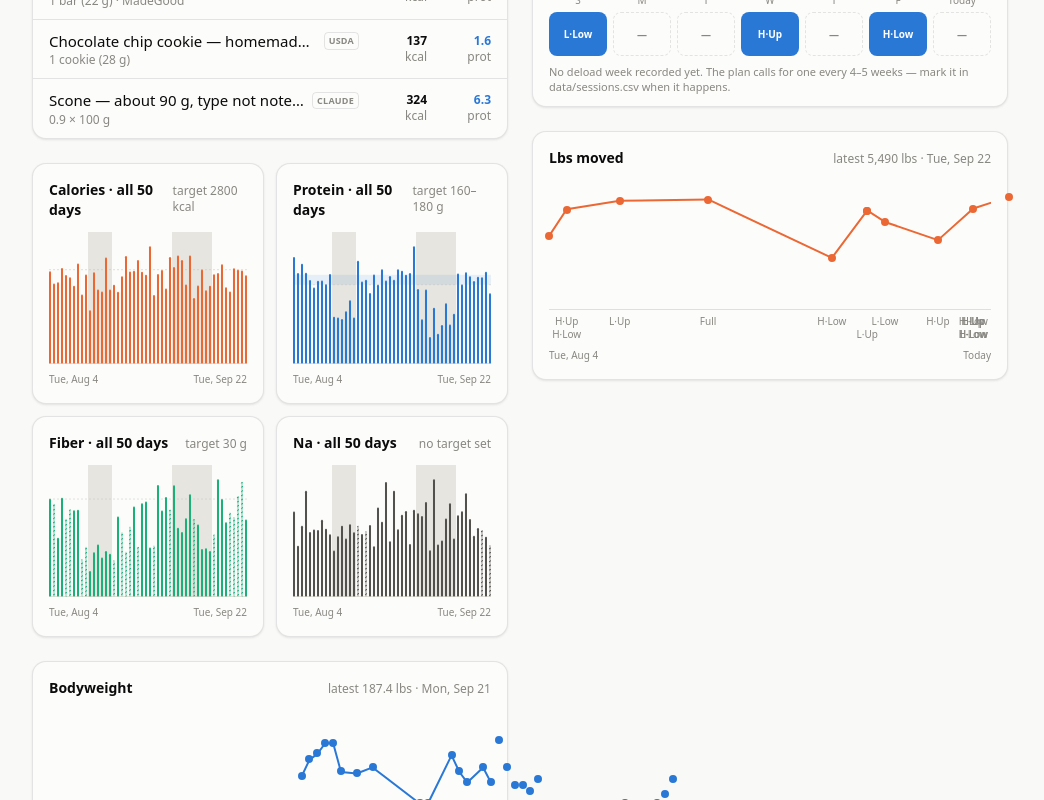
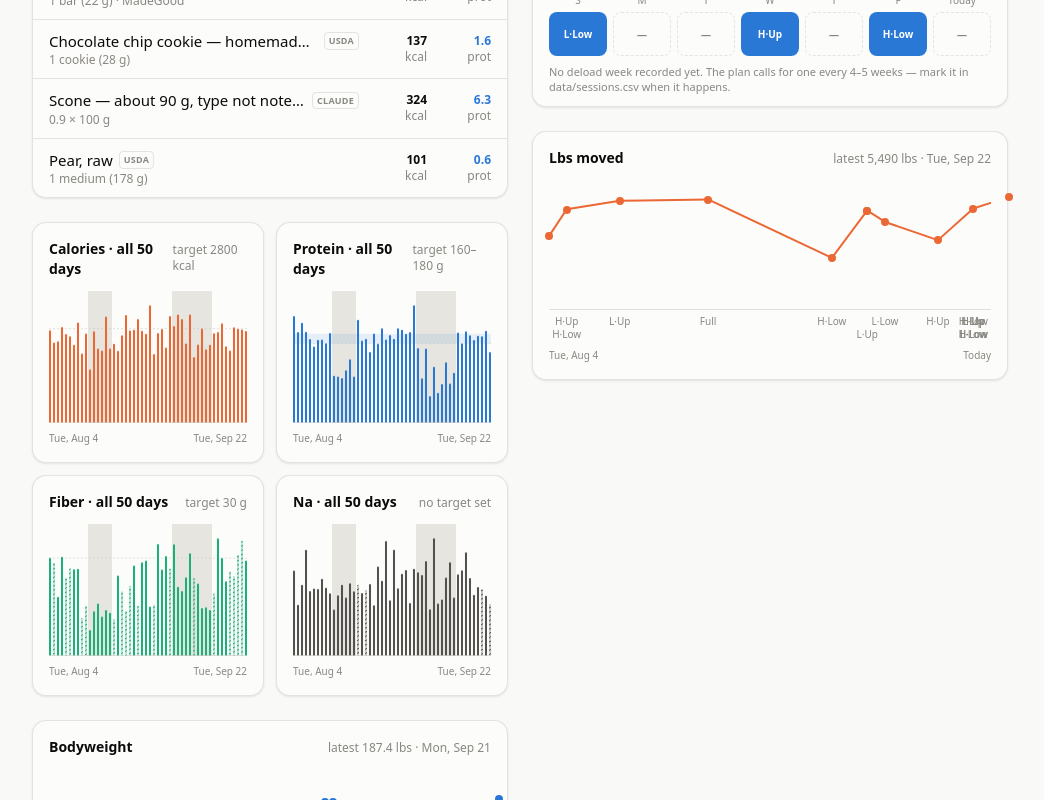
Before and after one commit to soldoutbudokan/Health, a Next.js app: page /Health/ in a window 1280 px wide. Shown: the part 1820-2620 px from the top of the page, without its empty margins (120-1164 px from the left). Built offline with nearby package versions, Linux system fonts and the light colour scheme.

Commit message:
Log a pear as a Sep 22 snack, and add raw pear to the catalog

```diff
--- a/src/data/staples.ts
+++ b/src/data/staples.ts
@@ -1217,4 +1217,14 @@ export const STAPLE_FOODS: Food[] = [
     note: "Estimated on Sep 22 from how scones are made (flour, butter, sugar, milk or cream, egg, baking powder); no brand or bakery was named and USDA's own rows weren't reachable. Published figures bracket it: one FNDDS-style listing gives 353 kcal per 100 g, and Starbucks' blueberry scone works out to about 335. Per 100 g because size varies a lot: a small homemade one is about 60 g, a coffee-shop one 110–120 g. Call it 320–420 kcal per 100 g, more for a cream scone or a glazed top. Sodium is 300–700 mg per 100 g, mostly baking powder.",
     tags: ["scone", "baked", "bakery", "pastry", "dessert", "snack"],
   },
+  {
+    id: "staple-pear",
+    name: "Pear, raw",
+    source: "usda",
+    per: "1 medium (178 g)",
+    gramsPerServing: 178,
+    macros: { calories: 101, protein: 0.6, carbs: 27.1, fat: 0.3, fiber: 5.5, sugar: 17.4, sodium: 2 },
+    note: "USDA raw pear (57 kcal per 100 g) at USDA's 178 g medium, added Sep 22. Eaten raw, so the sodium is the whole figure. Atwater runs 12% high, the same raw-fruit thing as the peach and plum. A small pear is about 150 g and a large one 230 g, so use the multiplier.",
+    tags: ["pear", "fruit", "raw", "snack"],
+  },
 ];
```
Also changed, not shown: data/log.csv.
